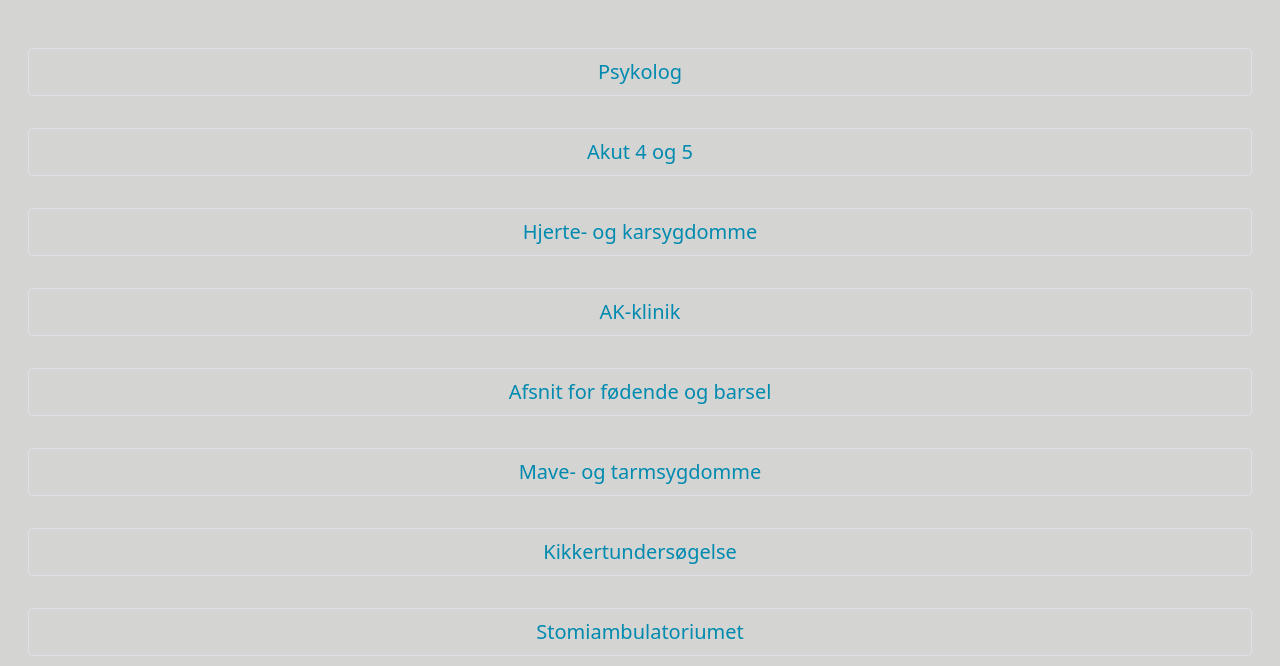
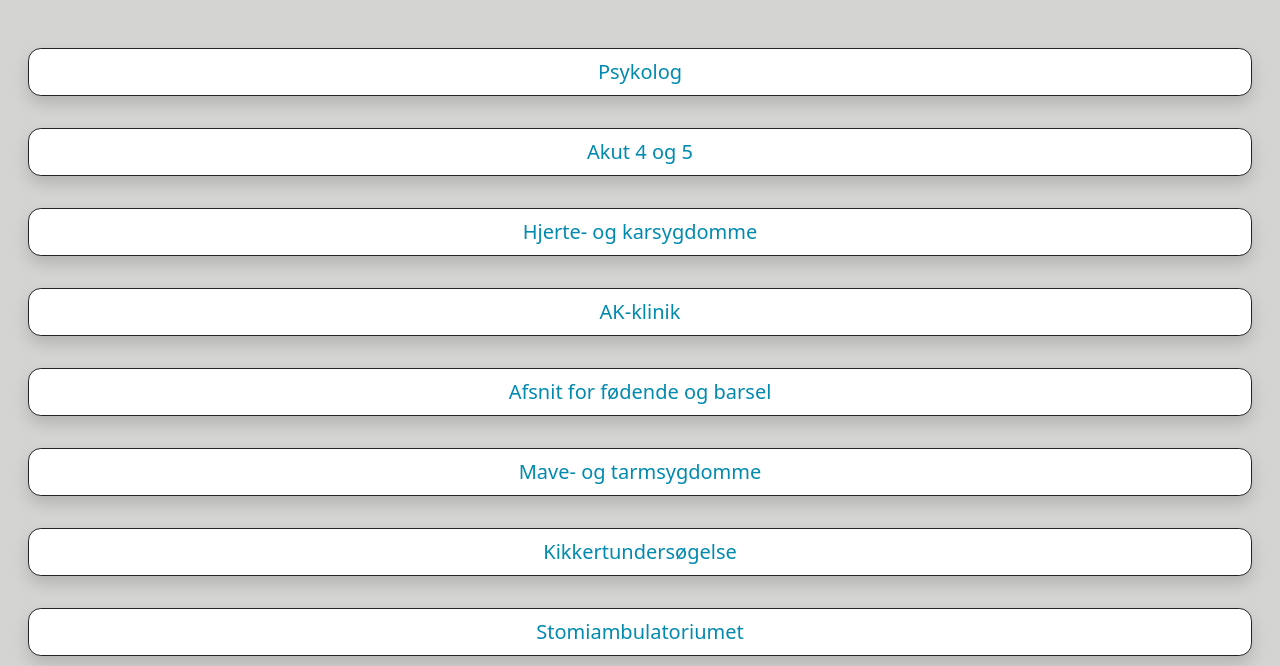
Before and after one commit to loay0013/nykfsyhus, a website: page index.html in a window 1280 px wide. Shown: the top 666 px of the page. Drawn offline with nearby package versions, Linux system fonts and the light colour scheme; files that its build step writes are made by us from their sources.

Commit message:
forside 1.1

```diff
--- a/css/bootstrap.scss
+++ b/css/bootstrap.scss
@@ -9,7 +9,9 @@ $custom-colors: (
   "primary": #008aaf,
   "secondary": #d4d4d3,
   "text-primary":#008AAF,
+        "background-color":#ffff
 );
+
 $theme-colors: map-merge($theme-colors, $custom-colors);
 $theme-colors-rgb: map-loop($theme-colors, to-rgb, "$value");
 $utilities-colors: map-merge($utilities-colors, $theme-colors-rgb);
--- a/css/styles.scss
+++ b/css/styles.scss
@@ -31,3 +31,6 @@ img {
 	max-width: 100%;
 	height: auto;
 }
+.rounded-4{
+	border-radius: 0.8rem;
+}
--- a/index.html
+++ b/index.html
@@ -3,7 +3,7 @@
 <head>
 	<meta charset="utf-8">
 
-	<title>Sigende titel</title>
+	<title> nykøbing f sygehus</title>
 
 	<meta name="robots" content="All">
 	<meta name="author" content="Udgiver">
@@ -13,23 +13,33 @@
 	<link href="css/styles.css" rel="stylesheet" type="text/css">
 
 	<meta name="viewport" content="width=device-width, initial-scale=1">
+
 </head>
 
 <body>
 <script src="node_modules/bootstrap/dist/js/bootstrap.bundle.min.js"></script>
 <div class="container-fluid bg-secondary d-flex flex-column">
-	<a href="#" class="btn-lg btn m-3 border mt-5"><p class="text-primary">Psykolog</p></a>
-	<a href="#" class="btn-lg btn m-3 border"><p class="text-primary">Akut 4 og 5</p></a>
-	<a href="#" class="btn-lg btn m-3 border"><p class="text-primary">Hjerte- og karsygdomme</p></a>
-	<a href="#" class="btn-lg btn m-3 border"><p class="text-primary">AK-klinik</p></a>
-	<a href="#" class="btn-lg btn m-3 border"><p class="text-primary">Afsnit for fødende og barsel</p></a>
-	<a href="#" class="btn-lg btn m-3 border"><p class="text-primary">Mave- og tarmsygdomme</p></a>
-	<a href="#" class="btn-lg btn m-3 border"><p class="text-primary">Kikkertundersøgelse</p></a>
-	<a href="#" class="btn-lg btn m-3 border"><p class="text-primary">Stomiambulatoriumet</p></a>
+	<a href="#" class="btn-lg btn m-3 border mt-5 rounded-4 border-dark shadow bg-background-color">
+		<p class="text-primary font">Psykolog</p></a>
+	<a href="#" class="btn-lg btn m-3 border  border-dark rounded-4 shadow bg-background-color">
+		<p class="text-primary font">Akut 4 og 5</p></a>
+	<a href="#" class="btn-lg btn m-3 border  border-dark rounded-4 shadow bg-background-color">
+		<p class="text-primary font">Hjerte- og karsygdomme</p></a>
+	<a href="#" class="btn-lg btn m-3 border  border-dark rounded-4 shadow bg-background-color">
+		<p class="text-primary font">AK-klinik</p></a>
+	<a href="#" class="btn-lg btn m-3 border border-dark rounded-4 shadow bg-background-color">
+		<p class="text-primary font">Afsnit for fødende og barsel</p></a>
+	<a href="#" class="btn-lg btn m-3 border  border-dark rounded-4 shadow bg-background-color">
+		<p class="text-primary font">Mave- og tarmsygdomme</p></a>
+	<a href="#" class="btn-lg btn m-3 border  border-dark rounded-4 shadow bg-background-color">
+		<p class="text-primary font">Kikkertundersøgelse</p></a>
+	<a href="#" class="btn-lg btn m-3 border  border-dark rounded-4 shadow bg-background-color">
+		<p class="text-primary font">Stomiambulatoriumet</p></a>
+
 
 </div>
 <div>
-	<img src="images">
+	<img class="img-fluid" src="images/resjælogo.jpg" alt="footer">
 </div>
 
 
```
Also changed, not shown: images/resjælogo.jpg (added).
